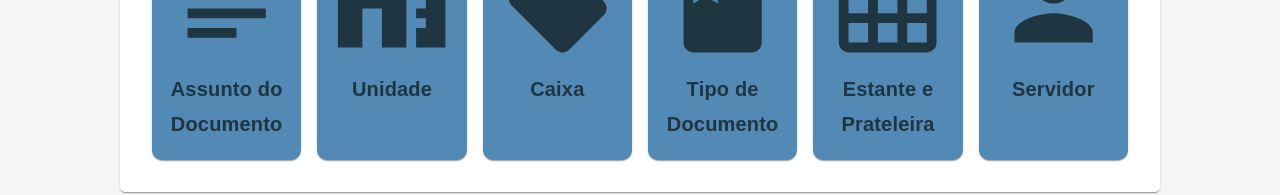
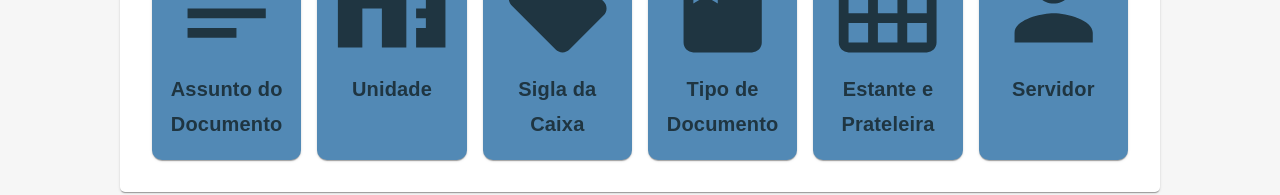
Before and after one commit to fga-eps-mds/2021.2-SysArq-Frontend, a React (Create React App) app in the folder sysarq/: page / in a window 1280 px wide. Shown: the part 561-756 px from the top of the page. Built offline with nearby package versions, Linux system fonts and the light colour scheme; no server answers; sample sign-in values are in the browser's storage.

Commit message:
Mudança no Search
Co-authored-by: <Wesley Lira> <wesleeylirac12@gmail.com>
Co-authored-by: <Arthur Henrique> <arthurhenrir4@gmail.com>

```diff
--- a/sysarq/src/pages/Search/Search.js
+++ b/sysarq/src/pages/Search/Search.js
@@ -28,7 +28,7 @@ export default function Search() {
 					/>
 					<MenuCard
 						icon="abbreviation-icon"
-						title="Caixa"
+						title="Sigla da Caixa"
 						url="/fields/box-abbreviation"
 						lg={2}
 					/>
```
